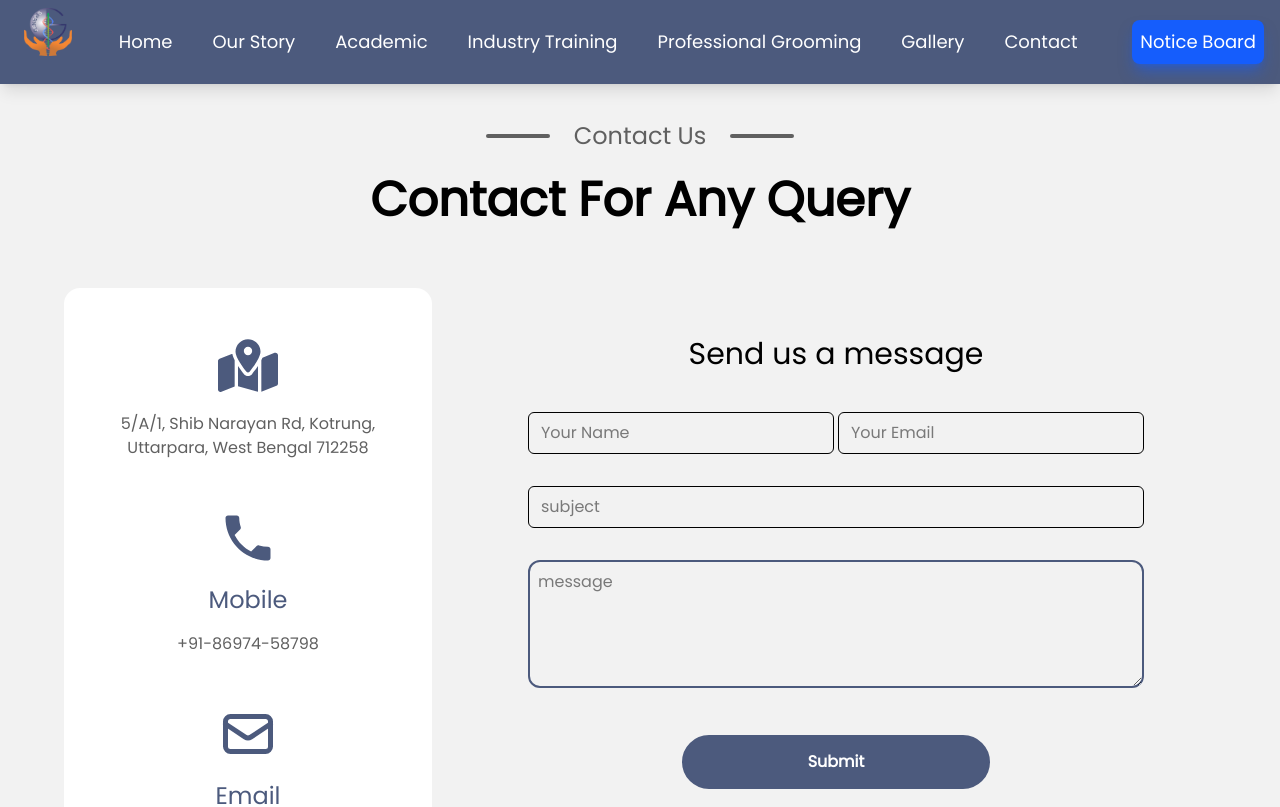
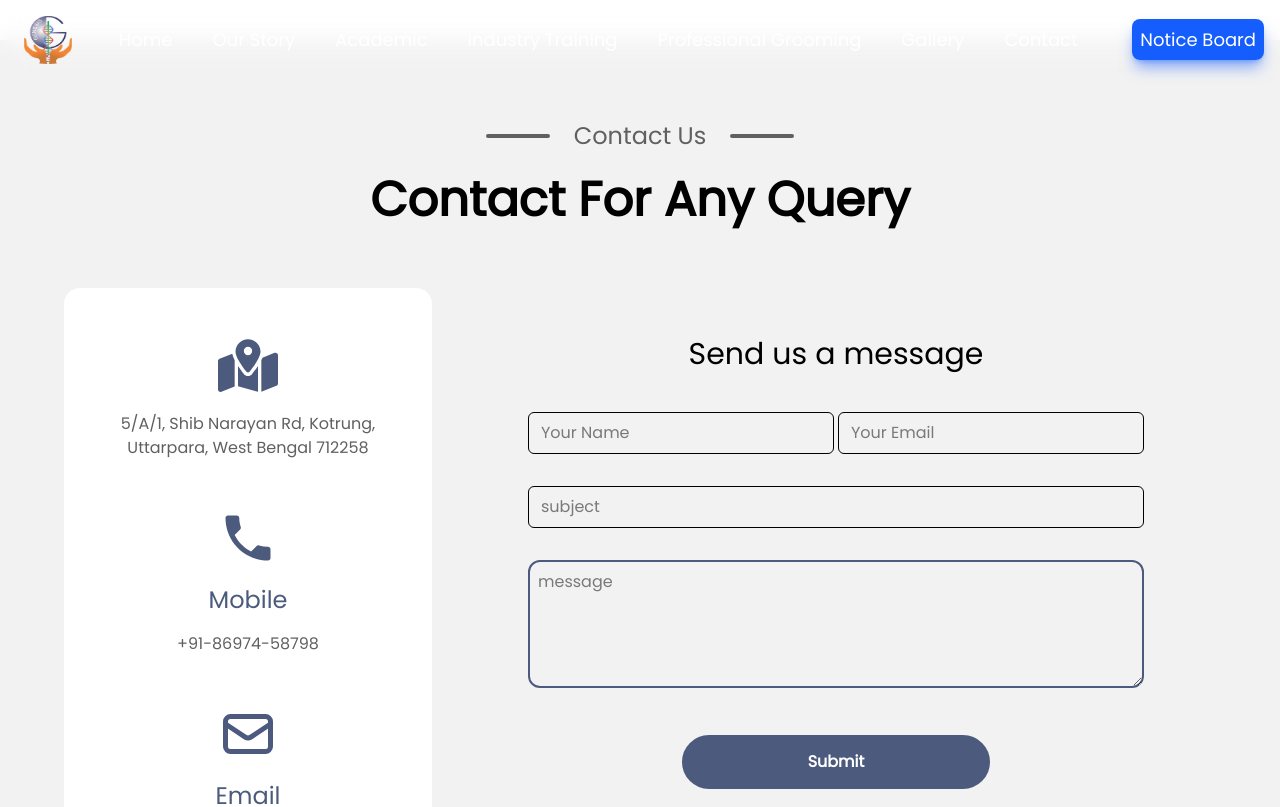
Before and after one commit to Suman911/genesis, a Next.js app: page /contact in a window 1280 px wide. Shown: the top 807 px of the page. Built offline with nearby package versions, Linux system fonts and the light colour scheme.

Commit message:
updated navbar styling

```diff
--- a/src/components/navbar/navbarMobile.tsx
+++ b/src/components/navbar/navbarMobile.tsx
@@ -1,56 +1,91 @@
-"use client"
+"use client";
 
 import { navs } from "@/lib/navs";
 import clsx from "clsx";
 import Link from "next/link";
 import { usePathname } from "next/navigation";
-import { useState } from "react";
+import { useEffect, useState } from "react";
 import { FiAlignJustify } from "react-icons/fi";
 import { TfiClose } from "react-icons/tfi";
-export default function NavbarMobile({ }) {
+
+export default function NavbarMobile() {
     const pathname = usePathname();
     const [dropmenu, setDropmenu] = useState(false);
+    const [isScrolled, setIsScrolled] = useState(false);
+
+    useEffect(() => {
+        const handleScroll = () => {
+            setIsScrolled(window.scrollY > 10);
+        };
+
+        window.addEventListener("scroll", handleScroll);
+        return () => window.removeEventListener("scroll", handleScroll);
+    }, []);
+
     return (
-        <>
-            <div className="p-4 z-50 w-full bg-primary text-white fixed top-0 shadow-lg block lg:hidden">
-                <div className="flex justify-between">
+        <div
+            className={clsx(
+                "p-4 z-50 w-full text-white fixed top-0 backdrop-blur-md shadow-lg block lg:hidden transition-all duration-500",
+                isScrolled ? "bg-primary/80 shadow-lg" : "bg-black/30"
+            )}
+        >
+            <div className="flex justify-between items-center">
+                {/* Logo */}
                 <Link href="/">
-                        <img className="size-12 ml-4 my-auto" src="/assets/images/logo_main.png" alt="logo" />
+                    <img
+                        className="size-12 ml-4"
+                        src="/assets/images/logo_main.png"
+                        loading="lazy"
+                        alt="logo"
+                    />
                 </Link>
+
+                {/* Hamburger Menu */}
                 <div className="hamburger h-10 w-10">
-                        <button onClick={
-                            () => {
-                                setDropmenu(!dropmenu);
-                            }
-                        } className="h-full w-full focus:outline-none text-3xl">
-                            {dropmenu ? <TfiClose/> : <FiAlignJustify />}
+                    <button
+                        onClick={() => setDropmenu(!dropmenu)}
+                        className="h-full w-full focus:outline-none text-3xl"
+                    >
+                        {dropmenu ? <TfiClose /> : <FiAlignJustify />}
                     </button>
                 </div>
             </div>
-                <div className={`overflow-hidden transition-all duration-300 ease-linear  ${dropmenu ? 'max-h-screen opacity-100' : 'max-h-0 opacity-0'}`}>
-                    <ul className="flex p-4
-                flex-col">
+
+            {/* Dropdown Menu */}
+            <div
+                className={clsx(
+                    "overflow-hidden transition-all duration-300 ease-linear",
+                    dropmenu ? "max-h-screen opacity-100" : "max-h-0 opacity-0"
+                )}
+            >
+                <ul className="flex flex-col p-4">
+                    {navs.map((nav) => (
+                        <Link
+                            href={nav.path}
+                            key={nav.name}
+                            className={clsx(
+                                "m-2 p-3 hover:bg-slate-700/80 rounded-lg text-lg transition-all duration-300",
                                 {
-                            navs.map(
-                                (nav) => (
-                                    <li key={nav.name} className={clsx("m-2 p-3 cursor-pointer hover:bg-slate-700 rounded-lg text-lg",
-                                        {
-                                            "bg-slate-700 text-orange-400": pathname == nav.path
+                                    "bg-slate-800/80 text-orange-400": pathname === nav.path,
                                 }
-                                    )}>
-                                        <Link href={nav.path} className="flex w-full h-full items-center gap-4" onClick={() => {
-                                            setDropmenu(!dropmenu);
-                                        }}>
-                                            {nav.icon}{nav.name}
+                            )}
+                            onClick={() => setDropmenu(false)}
+                        >
+                            <li
+                                className="flex w-full h-full items-center gap-4"
+                            >
+                                {nav.icon} {nav.name}
+                            </li>
                         </Link>
+                    ))}
+                    {/* Notice Board Button */}
+                    <li>
+                        <button className="bg-blue-600 p-2 rounded-lg hover:bg-blue-700 shadow-blue-600/50 shadow-lg text-lg transition-all duration-300">
+                            Notice Board
+                        </button>
                     </li>
-                                )
-                            )
-                        }
-                        <li><button className="bg-blue-600  p-2 rounded-lg hover:bg-blue-700 shadow-blue-600/50 shadow-lg text-lg">Notice Board</button></li>
                 </ul>
             </div>
         </div>
-        </>
     );
 }
--- a/src/components/navbar/navbarPc.tsx
+++ b/src/components/navbar/navbarPc.tsx
@@ -3,38 +3,67 @@ import { navs } from "@/lib/navs";
 import clsx from "clsx";
 import Link from "next/link";
 import { usePathname } from "next/navigation";
+import { useEffect, useState } from "react";
 
 export default function NavbarPc() {
     const pathname = usePathname();
+    const [isScrolled, setIsScrolled] = useState(false);
+
+    useEffect(() => {
+        const handleScroll = () => {
+            setIsScrolled(window.scrollY > 10);
+        };
+
+        window.addEventListener("scroll", handleScroll);
+        return () => window.removeEventListener("scroll", handleScroll);
+    }, []);
+
     return (
-        <div className="p-2 z-50 w-full bg-primary text-white fixed top-0 shadow-lg hidden lg:block">
-            <div className="flex justify-between">
+        <div
+            className={clsx(
+                "p-2 z-50 w-full text-white fixed top-0 backdrop-blur-md hidden lg:block transition-all duration-500",
+                isScrolled ? "h-16 bg-primary/80 shadow-lg" : "h-20 bg-black/0"
+            )}
+        >
+            <div className="flex justify-between items-center h-full">
+                {/* Logo */}
                 <Link href="/">
-                    <img className="size-12 ml-4 my-auto" src="/assets/images/logo_main.png" alt="logo" />
+                    <img
+                        className="size-12 ml-4"
+                        src="/assets/images/logo_main.png"
+                        loading="lazy"
+                        alt="logo"
+                    />
                 </Link>
+
+                {/* Navigation Links */}
                 <div className="navigation block">
-                    <ul className="flex space-x-4 h-full m-auto">
-                        {
-                            navs.map(
-                                (nav) => (
-                                    <li key={nav.name} className={clsx("m-2 p-3 cursor-pointer hover:bg-slate-700 rounded-lg text-lg", {
-                                        "bg-slate-800 text-orange-400": pathname == nav.path
-                                    })}>
-                                        <Link href={nav.path} className="w-full h-full block">
-                                            {nav.name}
-                                        </Link>
-                                    </li>
-                                )
-                            )
-                        }
+                    <ul className="flex space-x-4">
+                        {navs.map((nav) => (
+                            <Link
+                                key={nav.name}
+                                href={nav.path}
+                                className={clsx(
+                                    "m-2 p-3 hover:bg-slate-700/80 rounded-lg text-lg transition-all duration-300",
+                                    {
+                                        "bg-slate-800/80 text-orange-400": pathname == nav.path,
+                                    }
+                                )}
+                            >
+                                <li>{nav.name}</li>
+                            </Link>
+                        ))}
                     </ul>
                 </div>
 
-                {/* Notice Button (Desktop) */}
-                <div className="btn my-auto mx-2 block">
-                    <button className="bg-blue-600 p-2 rounded-lg hover:bg-blue-700 shadow-blue-600/50 shadow-lg text-lg">
+                {/* Notice Button */}
+                <div className="btn my-auto mx-2">
+                    <Link
+                        href="/#notice"
+                        className="bg-blue-600 p-2 rounded-lg hover:bg-blue-700 shadow-blue-600/50 shadow-lg text-lg transition-all duration-300"
+                    >
                         Notice Board
-                    </button>
+                    </Link>
                 </div>
             </div>
         </div>
```
Lines whose indentation alone changed are shown as unchanged.
